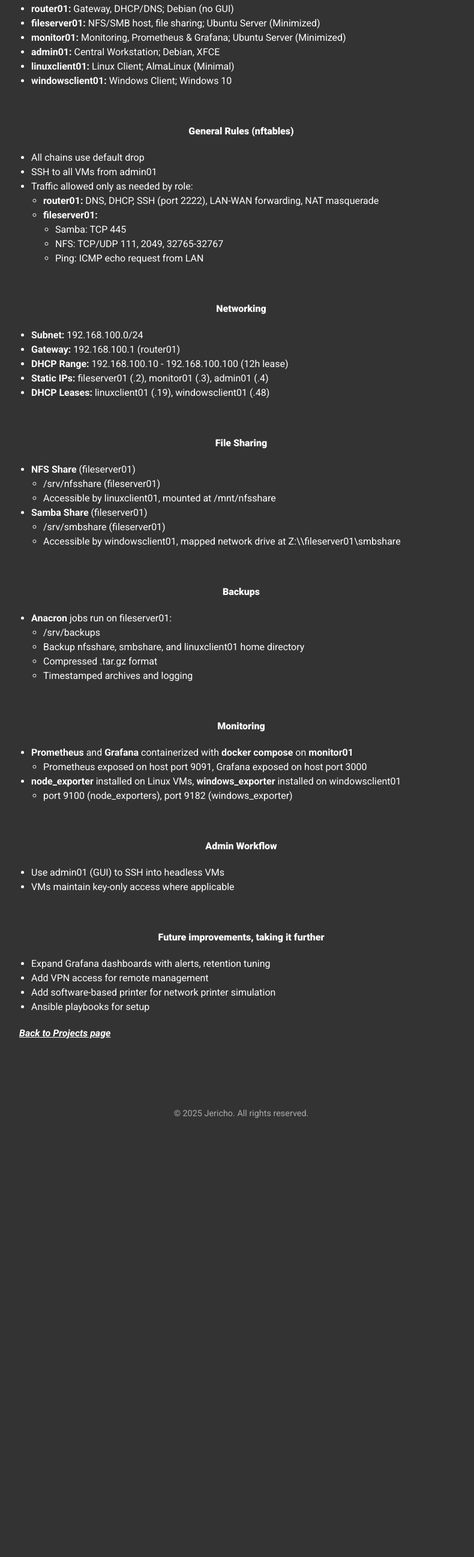
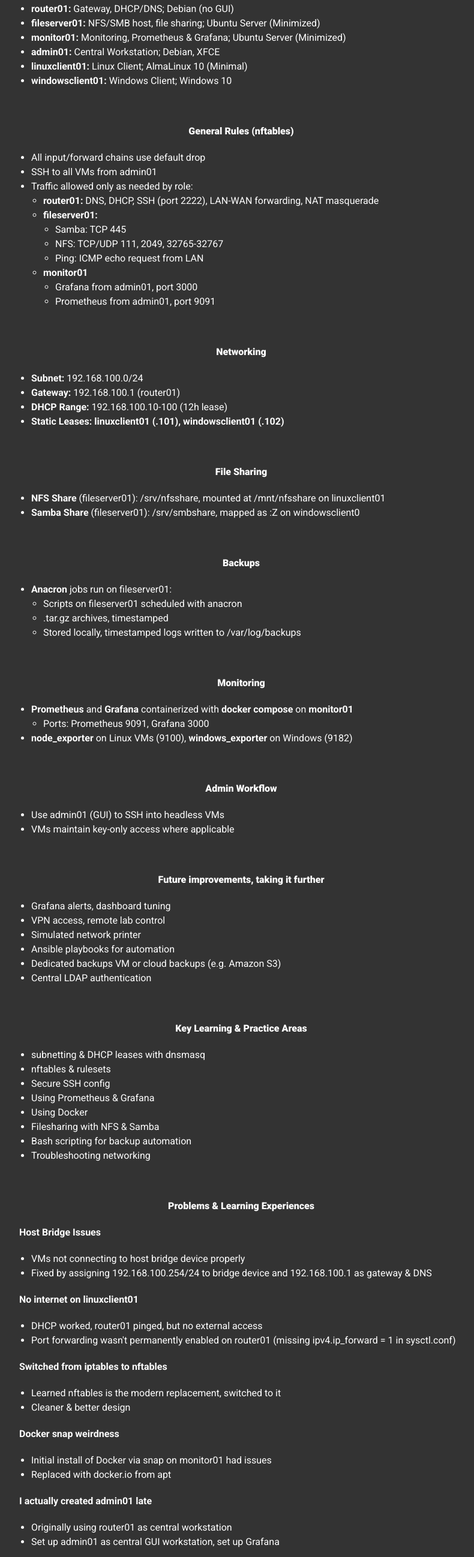
Before and after one commit to jericholeal/jl-cloud-resume-challenge-2, a plain HTML site: page frontend/projects-netlab.html in a window 1280 px wide. Shown: the part 915-3511 px from the top of the page at 60% size, without its empty margins (238-1028 px from the left). Before the commit the page ends 2803 px from the top, so only its background shows below. Drawn offline with Linux system fonts and the light colour scheme.

Commit message:
content: update content on about & projects pages

```diff
--- a/frontend/projects-netlab.html
+++ b/frontend/projects-netlab.html
@@ -57,7 +57,7 @@
           <li><b>fileserver01:</b> NFS/SMB host, file sharing; Ubuntu Server (Minimized)<br></li>
           <li><b>monitor01:</b> Monitoring, Prometheus & Grafana; Ubuntu Server (Minimized)<br></li>
           <li><b>admin01:</b> Central Workstation; Debian, XFCE<br></li>
-          <li><b>linuxclient01:</b> Linux Client; AlmaLinux (Minimal)<br></li>
+          <li><b>linuxclient01:</b> Linux Client; AlmaLinux 10 (Minimal)<br></li>
           <li><b>windowsclient01:</b> Windows Client; Windows 10<br></li>
         </ul>
       </p>
@@ -65,7 +65,7 @@
       <p>
         <h4>General Rules (nftables)</h4>
         <ul>
-          <li>All chains use default drop</li>
+          <li>All input/forward chains use default drop</li>
           <li>SSH to all VMs from admin01</li>
           <li>Traffic allowed only as needed by role:</li>
           <ul>
@@ -79,6 +79,13 @@
               <li>Ping: ICMP echo request from LAN</li>
             </ul>
           </ul>
+          <ul>
+            <li><b>monitor01</b></li>
+            <ul>
+              <li>Grafana from admin01, port 3000</li>
+              <li>Prometheus from admin01, port 9091</li>
+            </ul>
+          </ul>
         </ul>
       </p>
 
@@ -87,25 +94,16 @@
         <ul>
           <li><b>Subnet:</b> 192.168.100.0/24</li>
           <li><b>Gateway:</b> 192.168.100.1 (router01)</li>
-          <li><b>DHCP Range:</b> 192.168.100.10 - 192.168.100.100 (12h lease)</li>
-          <li><b>Static IPs:</b> fileserver01 (.2), monitor01 (.3), admin01 (.4)</li>
-          <li><b>DHCP Leases:</b> linuxclient01 (.19), windowsclient01 (.48)</li>
+          <li><b>DHCP Range:</b> 192.168.100.10-100 (12h lease)</li>
+          <li><b>Static Leases: linuxclient01 (.101), windowsclient01 (.102)</b></li>
         </ul>
       </p>
 
       <p>
         <h4>File Sharing</h4>
         <ul>
-          <li><b>NFS Share</b> (fileserver01)</li>
-          <ul>
-            <li>/srv/nfsshare (fileserver01)</li>
-            <li>Accessible by linuxclient01, mounted at /mnt/nfsshare</li>
-          </ul>
-          <li><b>Samba Share</b> (fileserver01)</li>
-          <ul>
-            <li>/srv/smbshare (fileserver01)</li>
-            <li>Accessible by windowsclient01, mapped network drive at Z:\\fileserver01\smbshare</li>
-          </ul>
+          <li><b>NFS Share</b> (fileserver01): /srv/nfsshare, mounted at /mnt/nfsshare on linuxclient01</li>
+          <li><b>Samba Share</b> (fileserver01): /srv/smbshare, mapped as :Z on windowsclient0
         </ul>
       </p>
 
@@ -114,10 +112,9 @@
         <ul>
         <li><b>Anacron</b> jobs run on fileserver01:</li>
           <ul>
-            <li>/srv/backups</li>
-            <li>Backup nfsshare, smbshare, and linuxclient01 home directory</li>
-            <li>Compressed .tar.gz format</li>
-            <li>Timestamped archives and logging</li>
+            <li>Scripts on fileserver01 scheduled with anacron</li>
+            <li>.tar.gz archives, timestamped</li>
+            <li>Stored locally, timestamped logs written to /var/log/backups</li>
           </ul>
         </ul>
       </p>
@@ -127,12 +124,9 @@
         <ul>
           <li><b>Prometheus</b> and <b>Grafana</b> containerized with <b>docker compose</b> on <b>monitor01</b></li>
           <ul>
-            <li>Prometheus exposed on host port 9091, Grafana exposed on host port 3000</li>
+            <li>Ports: Prometheus 9091, Grafana 3000</li>
           </ul>
-          <li><b>node_exporter</b> installed on Linux VMs, <b>windows_exporter</b> installed on windowsclient01</li>
-          <ul>
-            <li>port 9100 (node_exporters), port 9182 (windows_exporter)</li>
-          </ul>
+          <li><b>node_exporter</b> on Linux VMs (9100), <b>windows_exporter</b> on Windows (9182)</li>
         </ul>
       </p>
 
@@ -147,12 +141,99 @@
       <p>
         <h4>Future improvements, taking it further</h4>
         <ul>
-          <li>Expand Grafana dashboards with alerts, retention tuning</li>
-          <li>Add VPN access for remote management</li>
-          <li>Add software-based printer for network printer simulation</li>
-          <li>Ansible playbooks for setup</li>
+          <li>Grafana alerts, dashboard tuning</li>
+          <li>VPN access, remote lab control</li>
+          <li>Simulated network printer</li>
+          <li>Ansible playbooks for automation</li>
+          <li>Dedicated backups VM or cloud backups (e.g. Amazon S3)</li>
+          <li>Central LDAP authentication</li>
         </ul>
       </p>
+
+      <p>
+        <h4>Key Learning & Practice Areas</h4>
+        <ul>
+          <li>subnetting & DHCP leases with dnsmasq</li>
+          <li>nftables & rulesets</li>
+          <li>Secure SSH config</li>
+          <li>Using Prometheus & Grafana</li>
+          <li>Using Docker</li>
+          <li>Filesharing with NFS & Samba</li>
+          <li>Bash scripting for backup automation</li>
+          <li>Troubleshooting networking</li>
+        </ul>
+      </p>
+
+      <p>
+        <h4>Problems & Learning Experiences</h4>
+        <p>
+          <b>Host Bridge Issues</b>
+          <ul>
+            <li>VMs not connecting to host bridge device properly</li>
+            <li>Fixed by assigning 192.168.100.254/24 to bridge device and 192.168.100.1 as gateway & DNS</li>
+          </ul>
+        </p>
+        <p>
+          <b>No internet on linuxclient01</b>
+          <ul>
+            <li>DHCP worked, router01 pinged, but no external access</li>
+            <li>Port forwarding wasn't permanently enabled on router01
+              (missing ipv4.ip_forward = 1 in sysctl.conf)
+            </li>
+          </ul>
+        </p>
+        <p>
+          <b>Switched from iptables to nftables</b>
+          <ul>
+            <li>Learned nftables is the modern replacement, switched to it</li>
+            <li>Cleaner & better design</li>
+          </ul>
+        </p>
+        <p>
+          <b>Docker snap weirdness</b>
+          <ul>
+            <li>Initial install of Docker via snap on monitor01 had issues</li>
+            <li>Replaced with docker.io from apt</li>
+          </ul>
+        </p>
+        <p>
+          <b>I actually created admin01 late</b>
+          <ul>
+            <li>Originally using router01 as central workstation</li>
+            <li>Set up admin01 as central GUI workstation, set up Grafana</li>
+          </ul>
+        </p>
+        <p>
+          <b>Docker containers stuck restarting</b>
+          <ul>
+            <li>Fixed by setting correct volume directory permissions</li>
+            <li>Grafana: 472:472, Prometheus: 65534:65534</li>
+          </ul>
+        </p>
+        <p>
+          <b>Prometheus unreachable from Grafana</b>
+          <ul>
+            <li>Initially tried connecting Grafana to Prometheus as a data source
+              at monitor01's IP address, port 9091</li>
+            <li>Realized Grafana & Prometheus are on the same Docker network,
+              used internal path instead of host IP and port</li>
+          </ul>
+        </p>
+        <p>
+          <b>Trouble accessing smbshare on fileserver01 from windowsclient01</b>
+          <ul>
+            <li>fileserver01 pinged, but \\fileserver01\smbshare network drive mapping failed</li>
+            <li>Found sharename typo in smb.conf, fixed it</li>
+          </ul>
+        </p>
+        <p>
+          <b>linuxclient01 backup problems</b>
+          <ul>
+            <li>Added static DHCP lease to linuxclient01 to ensure consistent IP for SSH-based backups</li>
+          </ul>
+        </p>
+      </p>
+
 
     <p>
       <b><i><a href="projects.html">Back to Projects page</a></i></b>
```
Also changed, not shown: frontend/about.html (+5 -4 lines).
